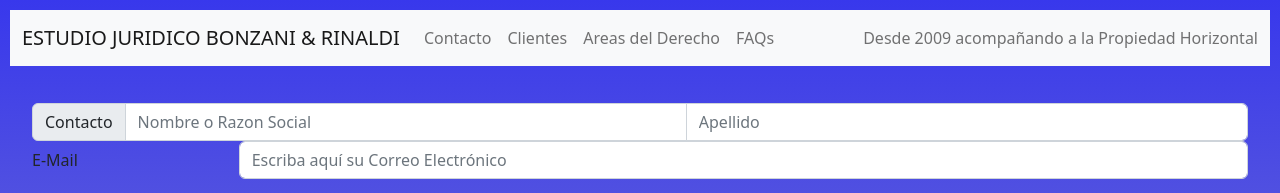
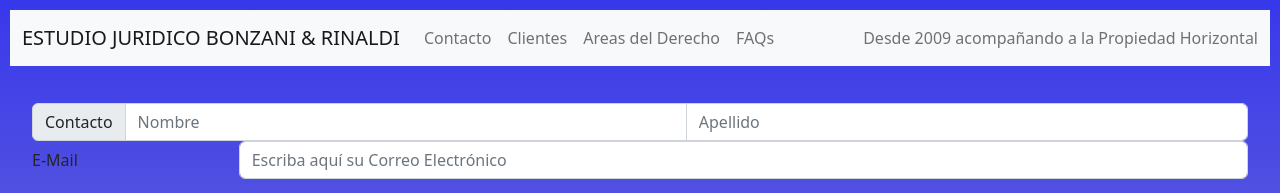
Before and after one commit to Gerxocba/proyecto-boostrap, a plain HTML site: page contacto.html in a window 1280 px wide. Shown: the top 193 px of the page. Drawn offline with nearby package versions, Linux system fonts and the light colour scheme.

Commit message:
correccion formulario

```diff
--- a/contacto.html
+++ b/contacto.html
@@ -56,7 +56,7 @@ integrity="sha512-xh6O/CkQoPOWDdYTDqeRdPCVd1SpvCA9XXcUnZS2FmJNp1coAFzvtCN9BmamE+
   <form>
     <div class="input-group">
       <span class="input-group-text">Contacto</span>
-      <input type="text" aria-label="First name" class="form-control" placeholder="Nombre o Razon Social">
+      <input type="text" aria-label="First name" class="form-control" placeholder="Nombre">
       <input type="text" aria-label="Last name" class="form-control" placeholder="Apellido">
     </div>
     <div class="row mb-3">
```
Also changed, not shown: 1 other file.
